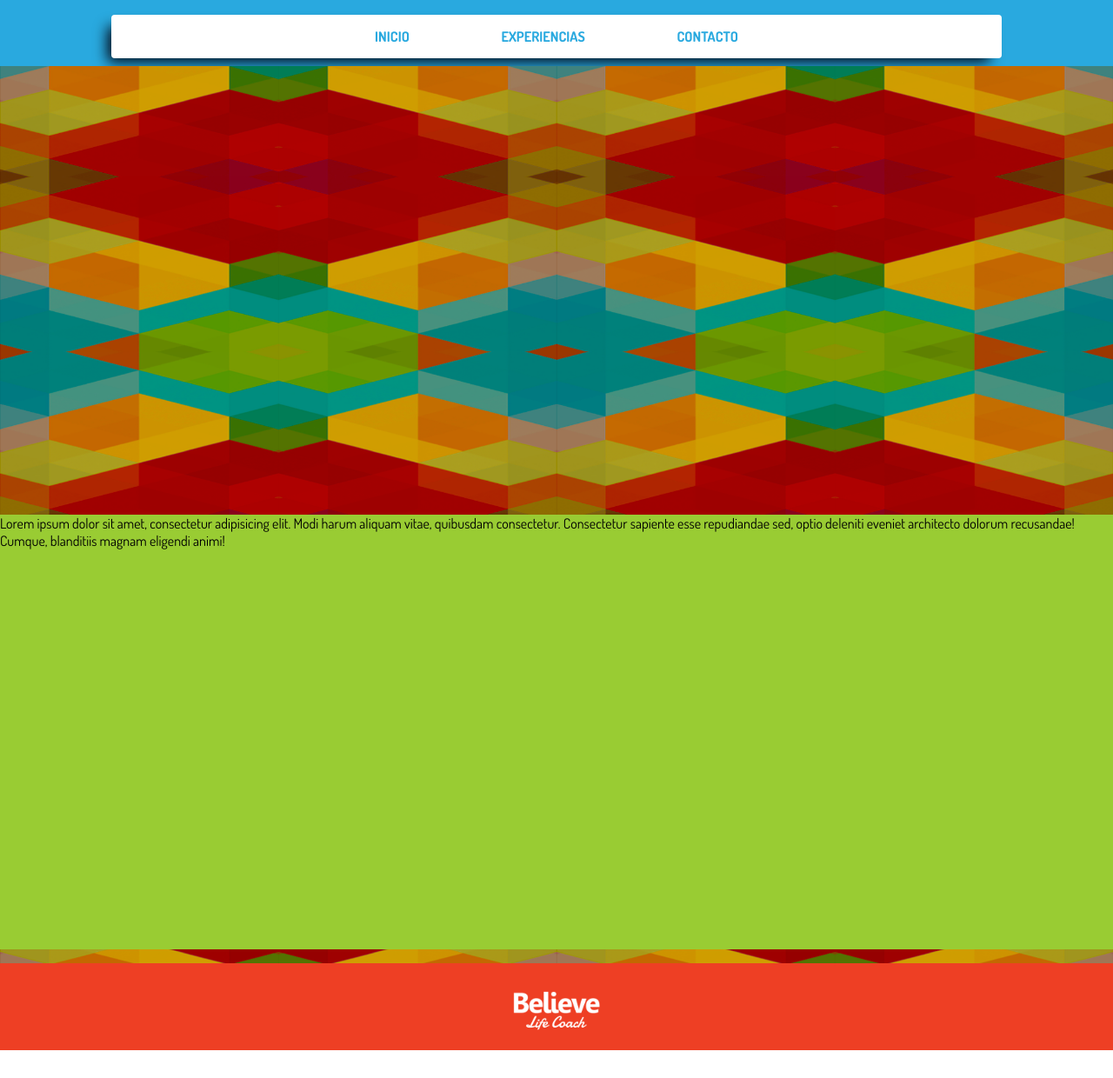
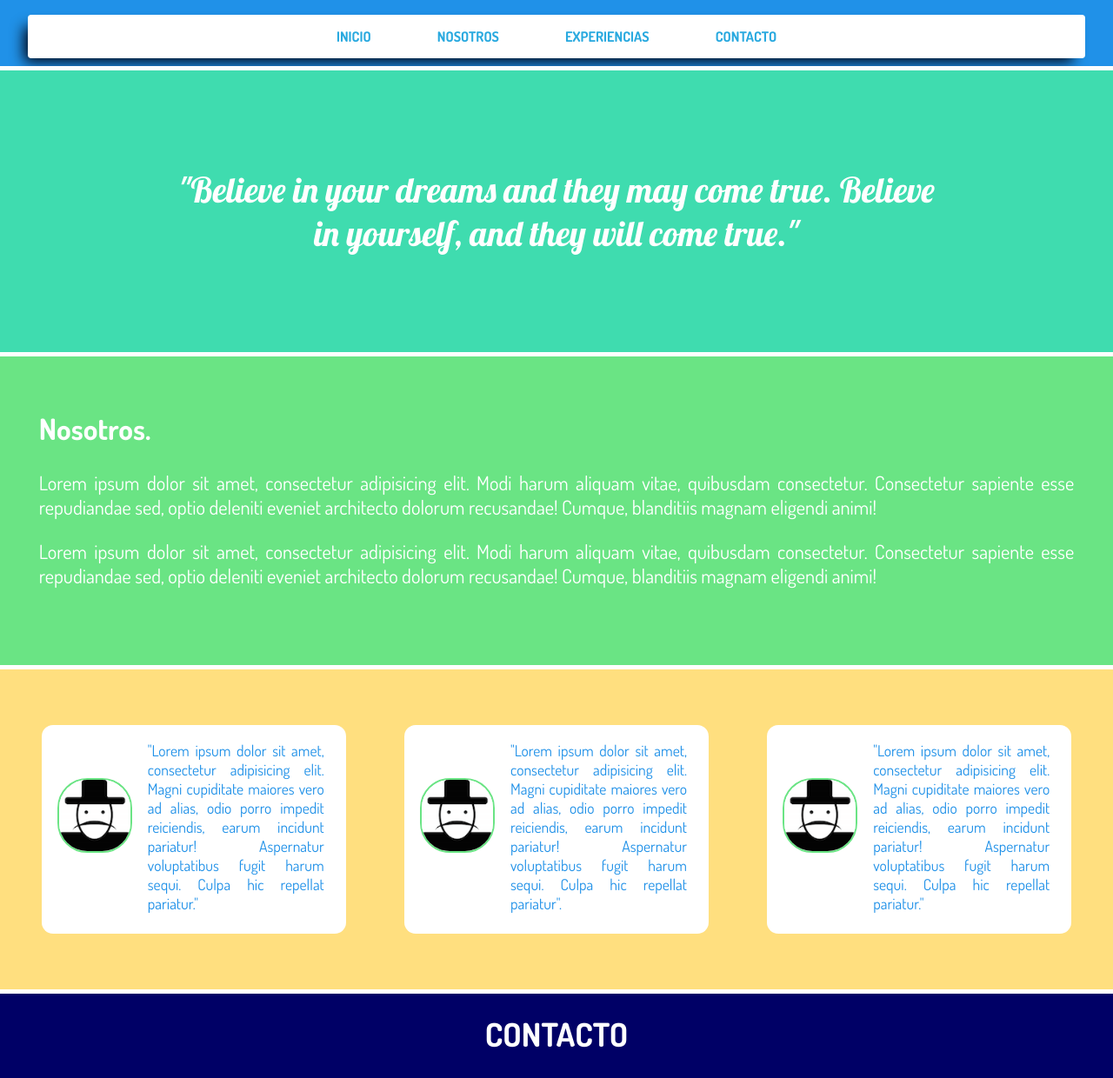
Before and after one commit to MauricioNto/BLC, a plain HTML site: page templates/index.html in a window 1280 px wide. Shown: the part 200-1440 px from the top of the page at 87% size. Before the commit the page ends 1408 px from the top, so only its background shows below. Drawn offline with Linux system fonts and the light colour scheme.

Commit message:
5-Nov-2014

```diff
--- a/static/css/styles.css
+++ b/static/css/styles.css
@@ -8,17 +8,18 @@ azul = #1aa1ea;
 azulclaro = #29a9df;
 rojo = #EE3F24;
 rojovivo = #00FF66;
+azuloscuro = #2091e8;
 */
 
 
 /*BACKGROUND*/
 
 body {
-
+/*
 	background-image: url('../images/fondo.png');
 	background-repeat: repeat;
 	background-size: 50%;
-	background-attachment: fixed;
+	background-attachment: fixed;*/
 	font-weight: 400;
 
 }
@@ -28,8 +29,9 @@ body {
 
 .Header {
 	text-align: center;
-	background-color: #29a9df;
+	background-color: #2091e8;
 	overflow: hidden;
+	border-bottom: 5px solid white;
 }
 
 .Header-image {
@@ -59,23 +61,24 @@ body {
 .MainMenu {
 
 	background-color: white;
+	border-radius: 4px;
+	box-shadow: -9px 9px 16px -5px #00000D;
+	font-weight: 700;
+	font-size: 1em;
+	height: 50px;
+	line-height: 50px;
+	margin: 9px 2.5%;
 	text-align: center;
 	text-transform: uppercase;
-	font-weight: 700;
+	width: 95%;
 	z-index: 2;
-	margin: 9px 10%;
-	width: 80%;
-	height: 50px;
-	line-height: 50px;
-	border-radius: 4px;
-	box-shadow: -9px 9px 16px -5px #00000D;
 
 }
 
 .MainMenu-item
 {
 	display: inline;
-	margin: 5%;
+	margin: 3%;
 }
 
 .MainMenu-link
@@ -99,13 +102,27 @@ body {
 
 
 
+
 /*BANNER*/
 
 .Banner {
 
-	height: 500px;
+	background-color: #3fdcaf;
+	border-bottom: 5px solid white;
+	font-family: 'Lobster', cursive;
+	padding: 7em 1em;
+}
+
+.BannerColor {
+
+	color: white;
+	font-size: 2.5em;
+	text-align: center;
+	width: 70%;
+	margin: 0 15%;
 
 }
+
 
 
 
@@ -113,26 +130,120 @@ body {
 
 .Profile {
 
-	height: 500px;
-	background-color: #99CC33;
+	background-color: #6ae484;
+	border-bottom: 5px solid white;
+	text-align: center;
 
 }
+
+.Profile-description {
+
+	color: white;
+	padding: 1.5em 2em 3em 2em;
+	font-family: 'Dosis';
+	font-size: 1.4em;
+	text-align: justify;
+}
+
+
+
+
+/*EXPERIENCE*/
+
+.Experience {
+
+	background-color: #ffdf7f;
+	border-bottom: 5px solid white;
+	text-align: center;
+	padding: 2em 0;
+
+}
+
+.Feedback {
+
+	display: inline-block;
+	border-radius: 13px;
+	background-color: white;
+	margin: 2em;
+	width: 350px;
+	height: 240px;
+}
+
+.Feedback-description {
+	color: #2091e8;
+	width: 220px;
+	margin-left: 30%;
+	text-align: justify;
+	font-size: 1.1em;
+
+}
+
+.Avatar {
+	float: left;
+	margin:0;
+	padding: 61px 18px;
+}
+
+.Avatar-image{
+
+	width: 82px;
+	border: 2px solid #6ae484;
+	border-radius: 40%;
+	transition: 2s;
+
+}
+.Avatar-animation {
+
+	border-color: red;
+
+}
+
+
+
+/*CONTACT*/
+
+#Contact {
+
+	 background-color: #000066;
+	 height: 500px;
+	 text-align: center;
+	 color: white;
+}
+
+.Form {
+
+	font-size: 2em;
+	padding-top: 0.7em;
+
+
+}
+
+.Form h3 {
+	margin: 0;
+}
+
+/*.Form {
+
+	width: 100%;
+	height: 1125px;
+}*/
 
 
 /*FOOTER*/
 
 #Footer {
 
-	color: white;;
 	text-align: center;
 	height: 100px;
 	background-color: #EE3F24;
+	z-index: 2;
+
 
 }
 
 .Footer-image {
 
-	margin: 1em;
+	margin: 0 1em 1em 1em;
 
 }
 
--- a/static/js/code.js
+++ b/static/js/code.js
@@ -3,7 +3,9 @@ $( document ).ready(function() {
 
     function animation(){
 
-         $(".Title").toggleClass('TitleE');
+        $(".Title").toggleClass('TitleE');
+        $(".Avatar-image").toggleClass("Avatar-animation");
+
 
 
     }
@@ -12,6 +14,7 @@ $( document ).ready(function() {
     $( ".Title" ).load(function() {
 
         $(".Title").toggleClass('TitleE');
+        $(".Avatar-image").toggleClass("Avatar-animation");
         setInterval(function(){ animation() }, 4000);
 
     });
--- a/templates/index.html
+++ b/templates/index.html
@@ -40,13 +40,19 @@
 
 				<li class="MainMenu-item">
 
-					<a href="#Profile-section" class="MainMenu-link">EXPERIENCIAS</a>
+					<a href="#Profile-section" class="MainMenu-link">NOSOTROS</a>
 
 				</li>
 
 				<li class="MainMenu-item">
 
-					<a href="#Footer" class="MainMenu-link">CONTACTO</a>
+					<a href="#Experience-section" class="MainMenu-link">EXPERIENCIAS</a>
+
+				</li>
+
+				<li class="MainMenu-item">
+
+					<a href="#Contact" class="MainMenu-link">CONTACTO</a>
 
 				</li>
 
@@ -56,21 +62,76 @@
 
 	</header>
 
+
 	<section class="Banner">
 
+		<article class="BannerColor">
 
+			"Believe in your dreams and they may come true. Believe in yourself, and they will come true."
+
+		</article>
 
 	</section>
+
 
 	<section id="Profile-section" class="Profile">
 
 		<article class="Profile-description">
 
-			<p>Lorem ipsum dolor sit amet, consectetur adipisicing elit. Modi harum aliquam vitae, quibusdam consectetur. Consectetur sapiente esse repudiandae sed, optio deleniti eveniet architecto dolorum recusandae! Cumque, blanditiis magnam eligendi animi! </p>
+			<h2>Nosotros.</h2>
+
+			<p>Lorem ipsum dolor sit amet, consectetur adipisicing elit. Modi harum aliquam vitae, quibusdam consectetur. Consectetur sapiente esse repudiandae sed, optio deleniti eveniet architecto dolorum recusandae! Cumque, blanditiis magnam eligendi animi!</p>
+
+			<p>Lorem ipsum dolor sit amet, consectetur adipisicing elit. Modi harum aliquam vitae, quibusdam consectetur. Consectetur sapiente esse repudiandae sed, optio deleniti eveniet architecto dolorum recusandae! Cumque, blanditiis magnam eligendi animi!</p>
 
 		</article>
 
 	</section>
+
+	<section id="Experience-section" class="Experience">
+
+		<div class="Feedback">
+			<figure class="Avatar">
+				<img class="Avatar-image" src="../static/images/user.png" alt="User Avatar">
+			</figure>
+			<div class="Feedback-description">
+				<p>"Lorem ipsum dolor sit amet, consectetur adipisicing elit. Magni cupiditate maiores vero ad alias, odio porro impedit reiciendis, earum incidunt pariatur! Aspernatur voluptatibus fugit harum sequi. Culpa hic repellat pariatur."</p>
+			</div>
+		</div>
+
+		<div class="Feedback">
+			<figure class="Avatar">
+				<img class="Avatar-image" src="../static/images/user.png" alt="User Avatar">
+			</figure>
+			<div class="Feedback-description">
+				<p>"Lorem ipsum dolor sit amet, consectetur adipisicing elit. Magni cupiditate maiores vero ad alias, odio porro impedit reiciendis, earum incidunt pariatur! Aspernatur voluptatibus fugit harum sequi. Culpa hic repellat pariatur".</p>
+			</div>
+		</div>
+
+		<div class="Feedback">
+			<figure class="Avatar">
+				<img class="Avatar-image" src="../static/images/user.png" alt="User Avatar">
+			</figure>
+			<div class="Feedback-description">
+				<p>"Lorem ipsum dolor sit amet, consectetur adipisicing elit. Magni cupiditate maiores vero ad alias, odio porro impedit reiciendis, earum incidunt pariatur! Aspernatur voluptatibus fugit harum sequi. Culpa hic repellat pariatur."</p>
+			</div>
+		</div>
+
+	</section>
+
+	<section id="Contact">
+
+		<!-- <iframe class="Form" src="https://docs.google.com/forms/d/18NjYQePow0Zy1GbwMPHPYPxAxnESvUhsAEX726BsDwg/viewform?embedded=true"  frameborder="0" marginheight="0" marginwidth="0">Cargando...</iframe> -->
+
+		<article class="Form">
+
+			<h3>CONTACTO</h3>
+
+		</article>
+
+
+	</section>
+
 
 	<footer id="Footer">
 
```
Also changed, not shown: index.html (added, +18 -0 lines), static/css/normalize.css, static/images/user.png (added).
